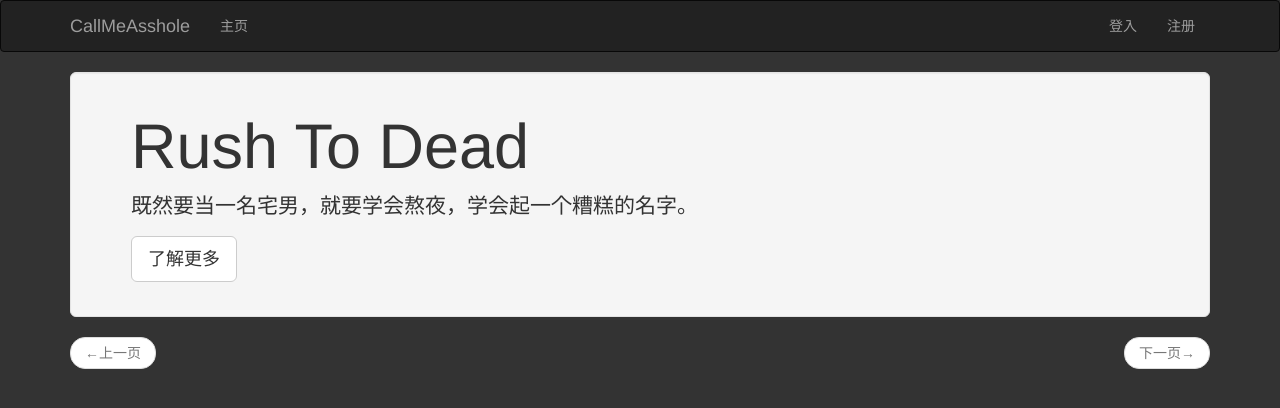
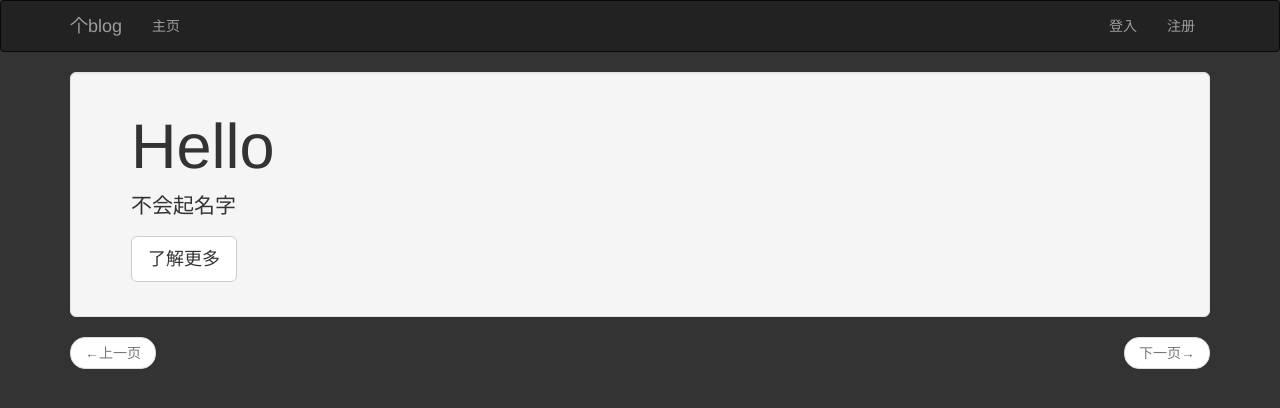
Before and after one commit to apieceof2/blog, a Flask app: page / in a window 1280 px wide. Shown: the top 408 px of the page. Run offline with Flask 2, Linux system fonts and the light colour scheme; data that the repository does not hold is empty; some libraries are stand-ins or nearby versions.

Commit message:
change the name

```diff
--- a/callMeAssHole/app/templates/base.html
+++ b/callMeAssHole/app/templates/base.html
@@ -13,7 +13,7 @@
                 <span class="icon-bar"></span>
                 <span class="icon-bar"></span>
             </button>
-            <a class="navbar-brand" href="/">CallMeAsshole</a>
+            <a class="navbar-brand" href="/">个blog</a>
         </div>
         <div class="navbar-collapse collapse">
             <ul class="nav navbar-nav">
--- a/callMeAssHole/app/templates/index.html
+++ b/callMeAssHole/app/templates/index.html
@@ -8,8 +8,8 @@
 
 {% block page_content %}
 <div class="jumbotron well">
-	<h1>Rush To Dead</h1>
-	<p>既然要当一名宅男，就要学会熬夜，学会起一个糟糕的名字。</p>
+	<h1>Hello</h1>
+	<p>不会起名字</p>
 	<p><a class="btn btn-default btn-lg" href="#" role="button">了解更多</a></p>
 </div>
 
```
